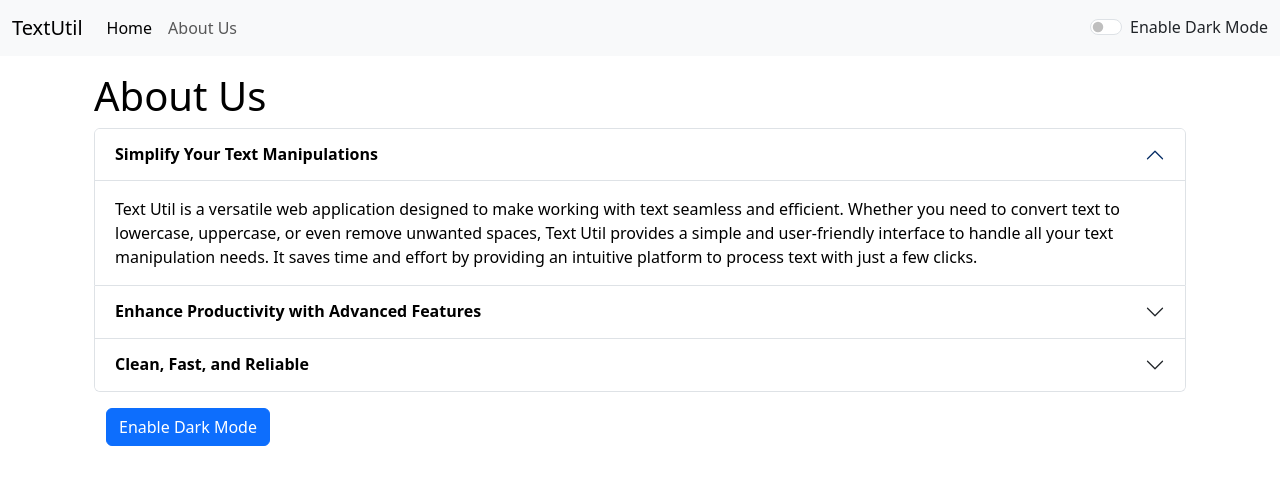
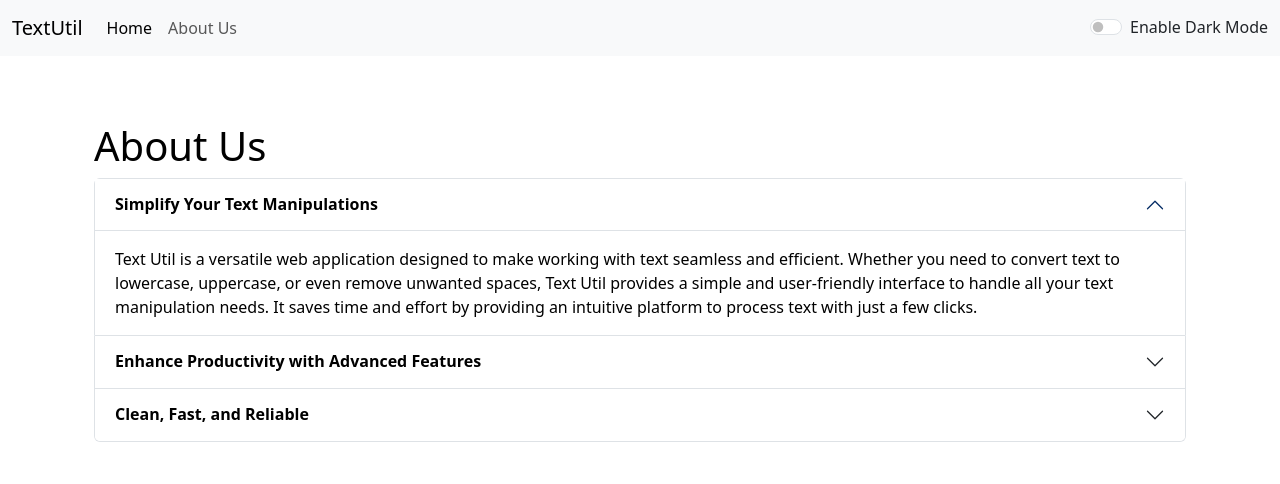
Before and after one commit to rameshbhopale02/text-util, a React (Create React App) app: page /about in a window 1280 px wide. Shown: the top 484 px of the page. Built offline with nearby package versions, Linux system fonts and the light colour scheme.

Commit message:
remove unwanted errors

```diff
--- a/src/App.js
+++ b/src/App.js
@@ -23,7 +23,7 @@
   const toggleMode = () => {
     if (mode === "light") {
       setMode("dark");
-      document.body.style.backgroundColor = "grey";
+      document.body.style.backgroundColor = "#042743";
       showAlert("Dark mode has been enabled", "success");
       // alert("TextUtil is amazing!");
       setInterval(() => {
@@ -57,7 +57,7 @@
 
         <Routes>
           <Route exact path="/about"
-            element={<About />} />
+            element={<About  mode={mode}  showAlert={showAlert}/>} />
           <Route
             path="/"
             element={
--- a/src/components/About.js
+++ b/src/components/About.js
@@ -1,43 +1,59 @@
 import React, { useState } from "react";
 
-export default function About() {
-  const [myStyle, setMyStyle] = useState({
-    color: "black",
-    backgroundColor: "white",
-  });
-  const [btnText, setBtnText] = useState("Enable Dark Mode");
-  const toggleStyle = () => {
-    if (myStyle.color === "black") {
-      setMyStyle({
-        color: "white",
-        backgroundColor: "black",
-        border: "1px solid white",
-      });
-      setBtnText("Enable Light Mode");
-    } else {
-      setMyStyle({
-        color: "black",
-        backgroundColor: "white",
-      });
-      setBtnText("Enable Dark Mode");
-    }
-  };
+export default function About(props) {
+  // const [myStyle, setMyStyle] = useState({
+  //   color: "black",
+  //   backgroundColor: "white",
+  // });
+  // const [btnText, setBtnText] = useState("Enable Dark Mode");
+  // const toggleStyle = () => {
+  //   if (myStyle.color === "black") {
+  //     setMyStyle({
+  //       color: "white",
+  //       backgroundColor: "black",
+  //       border: "1px solid white",
+  //     });
+  //     setBtnText("Enable Light Mode");
+  //   } else {
+  //     setMyStyle({
+  //       color: "black",
+  //       backgroundColor: "white",
+  //     });
+  //     setBtnText("Enable Dark Mode");
+  //   }
+  // };
 
   return (
-    <div className="container" style={myStyle}>
-      <h1>About Us</h1>
-      <div className="accordion" id="accordionExample" style={myStyle}>
-        <div className="accordion-item" style={myStyle}>
-          <h2 className="accordion-header">
+    <div className="container" >
+      <h1 style={{
+              backgroundColor: props.mode === "dark" ? "#042743" : "white",
+              color: props.mode === "dark" ? "white" : "black",
+            }}>About Us</h1>
+      <div className="accordion" id="accordionExample" style={{
+              backgroundColor: props.mode === "dark" ? "#042743" : "white",
+              color: props.mode === "dark" ? "white" : "black",
+            }}>
+        <div className="accordion-item"  style={{
+              backgroundColor: props.mode === "dark" ? "#042743" : "white",
+              color: props.mode === "dark" ? "white" : "black",
+            }}>
+          <h2 className="accordion-header" style={{
+              backgroundColor: props.mode === "dark" ? "#042743" : "white",
+              color: props.mode === "dark" ? "white" : "black",
+            }}>
             <button
 
               className="accordion-button"
               type="button"
-              style={myStyle}
+
               data-bs-toggle="collapse"
               data-bs-target="#collapseOne"
               aria-expanded="true"
               aria-controls="collapseOne"
+              style={{
+                backgroundColor: props.mode === "dark" ? "#042743" : "white",
+                color: props.mode === "dark" ? "white" : "black",
+              }}
             >
              <strong>Simplify Your Text Manipulations</strong>
             </button>
@@ -47,21 +63,28 @@
             className="accordion-collapse collapse show"
             data-bs-parent="#accordionExample"
           >
-            <div className="accordion-body" style={myStyle}>
+            <div className="accordion-body" style={{
+              backgroundColor: props.mode === "dark" ? "#042743" : "white",
+              color: props.mode === "dark" ? "white" : "black",
+            }}>
             Text Util is a versatile web application designed to make working with text seamless and efficient. Whether you need to convert text to lowercase, uppercase, or even remove unwanted spaces, Text Util provides a simple and user-friendly interface to handle all your text manipulation needs. It saves time and effort by providing an intuitive platform to process text with just a few clicks.
             </div>
           </div>
         </div>
-        <div className="accordion-item" style={myStyle}>
+        <div className="accordion-item"  style={{ color: props.mode === "dark" ? "white" : "black" }}>
           <h2 className="accordion-header">
             <button
               className="accordion-button collapsed"
               type="button"
               data-bs-toggle="collapse"
               data-bs-target="#collapseTwo"
-              style={myStyle}
+
               aria-expanded="false"
               aria-controls="collapseTwo"
+              style={{
+                backgroundColor: props.mode === "dark" ? "#042743" : "white",
+                color: props.mode === "dark" ? "white" : "black",
+              }}
             >
               <strong>Enhance Productivity with Advanced Features</strong>
             </button>
@@ -71,12 +94,15 @@
             className="accordion-collapse collapse"
             data-bs-parent="#accordionExample"
           >
-            <div className="accordion-body" style={myStyle}>
+            <div className="accordion-body" style={{
+              backgroundColor: props.mode === "dark" ? "#042743" : "white",
+              color: props.mode === "dark" ? "white" : "black",
+            }}>
             In addition to basic text transformations, Text Util offers unique functionalities such as word count and speech conversion. The word count feature ensures you can easily keep track of your content length, while the speech conversion tool reads your text aloud, making it perfect for accessibility and proofreading. The copy text feature lets you quickly transfer your processed text to other applications, enhancing your productivity in day-to-day tasks.
             </div>
           </div>
         </div>
-        <div className="accordion-item" style={myStyle}>
+        <div className="accordion-item" >
           <h2 className="accordion-header">
             <button
               className="accordion-button collapsed"
@@ -84,7 +110,10 @@
               data-bs-toggle="collapse"
               data-bs-target="#collapseThree"
               aria-expanded="false"
-              style={myStyle}
+              style={{
+                backgroundColor: props.mode === "dark" ? "#042743" : "white",
+                color: props.mode === "dark" ? "white" : "black",
+              }}
               aria-controls="collapseThree"
             >
               <strong>Clean, Fast, and Reliable</strong>
@@ -95,18 +124,21 @@
             className="accordion-collapse collapse"
             data-bs-parent="#accordionExample"
           >
-            <div className="accordion-body" style={myStyle}>
+            <div className="accordion-body" style={{
+              backgroundColor: props.mode === "dark" ? "#042743" : "white",
+              color: props.mode === "dark" ? "white" : "black",
+            }} >
               Designed with simplicity and performance in mind, Text Util ensures a smooth and distraction-free experience. Its clear text function allows you to reset your workspace in seconds, and every feature is crafted to deliver quick and accurate results. Whether you’re a student, writer, or professional, Text Util adapts to your needs, helping you focus on what truly matters—creating and refining your content.
             </div>
           </div>
         </div>
       </div>
 
-      <div className="container my-3">
+      {/* <div className="container my-3">
         <button onClick={toggleStyle} type="button" className="btn btn-primary">
           {btnText}
         </button>
-      </div>
+      </div> */}
     </div>
   );
 }
--- a/src/components/Alert.js
+++ b/src/components/Alert.js
@@ -6,7 +6,8 @@
         return lower.charAt(0).toUpperCase() + lower.slice(1);
     }
   return (
-    props.alert && <div>
+    <div style={{height: '50px'}}>
+        {props.alert && <div>
       <div className="alert alert-warning alert-dismissible fade show" role="alert">
           <stron>{capitalize(props.alert.type)}</stron> : {props.alert.msg}
           <button
@@ -16,6 +17,8 @@
             aria-label="Close"
           ></button>
         </div>
+      </div>}
     </div>
+
   );
 }
--- a/src/components/TextForm.js
+++ b/src/components/TextForm.js
@@ -16,7 +16,6 @@
   };
 
   const handleUpClick3 = () => {
-
     setText("");
   };
 
@@ -58,7 +57,6 @@
     }
   };
 
-
   const handleCopyClick = () => {
     navigator.clipboard
       .writeText(text)
@@ -69,36 +67,43 @@
       .catch((err) => console.error("Failed to copy the text: " + err));
   };
 
-
   const handleOnChange = (event) => {
     setText(event.target.value);
   };
 
   return (
     <>
-      <div className="mb-3 textForm" style={{color: props.mode === 'dark' ? 'white' : 'black'}}>
+      <div
+        className="mb-3 textForm"
+        style={{ color: props.mode === "dark" ? "white" : "black" }}
+      >
         <h1>{props.title}</h1>
         <div className="mb-3">
           <textarea
             className="form-control"
             value={text}
-            onChange={handleOnChange} style={{backgroundColor: props.mode === 'dark' ? 'grey' : 'white', color: props.mode === 'dark' ? 'white' : 'black'}}
+            onChange={handleOnChange}
+            style={{
+              backgroundColor: props.mode === "dark" ? "#13466e" : "white",
+              color: props.mode === "dark" ? "white" : "#042743",
+            }}
             id="textForm"
             rows="8"
           ></textarea>
         </div>
       </div>
-      <div style={{ display: "flex", justifyContent: "center", gap: "10px" }}>
-        <button className="btn btn-primary" onClick={handleUpClick}>
+      <div>
+
+        <button className="btn btn-primary mx-1 my-1 my-1" onClick={handleUpClick}>
           Convert to Uppercase
         </button>
-        <button className="btn btn-primary" onClick={handleUpClick2}>
+        <button className="btn btn-primary  mx-1 my-1 my-1" onClick={handleUpClick2}>
           Convert to Lowercase
         </button>
-        <button className="btn btn-primary" onClick={handleUpClick3}>
+        <button className="btn btn-primary  mx-1 my-1 my-1" onClick={handleUpClick3}>
           Clear Text
         </button>
-        <button className="btn btn-primary" onClick={handleUpClick4}>
+        <button className="btn btn-primary  mx-1 my-1 my-1" onClick={handleUpClick4}>
           remove Whitespaces
         </button>
         <button
@@ -109,21 +114,35 @@
         >
           Speak
         </button>
-
         <button className="btn btn-primary mx-1" onClick={handleCopyClick}>
           {copied ? "Copied" : "Copy to Clipboard"}
         </button>
       </div>
-      <div className="container my-3" style={{color: props.mode === 'dark' ? 'white' : 'black'}} >
+      <div
+        className="container my-3"
+        style={{ color: props.mode === "dark" ? "white" : "black" }}
+      >
         <h1>Your text summary</h1>
         <p>
           {/* {text.split(" ").length} words and {text.length} characters{" "} */}
-          <p>{text.split(" ").filter(word => word.trim() !== "").length} words, {text.length} Characters</p>   ``
+          <p>
+            {
+              text.split(" ").filter((element) => {
+                return element.length !== 0;
+              }).length
+            }{" "}
+            words, {text.length} Characters
+          </p>
         </p>
 
-        <p>{0.008 * text.split(" ").length} Minutes read</p>
+        <p>{0.008 *  text.split(" ").filter((element) => {
+                return element.length !== 0;
+              }).length} Minutes read</p>
         <h2>Preview</h2>
-        <p style={{border: '2px solid blue', padding: '5px' , textAlign: 'center'}}>{text}</p>
+        <p>
+          {text.length > 0 ? text : "Enter something in the textbox above to preview it here"}
+
+        </p>
       </div>
     </>
   );
```
Lines whose indentation alone changed are shown as unchanged.
